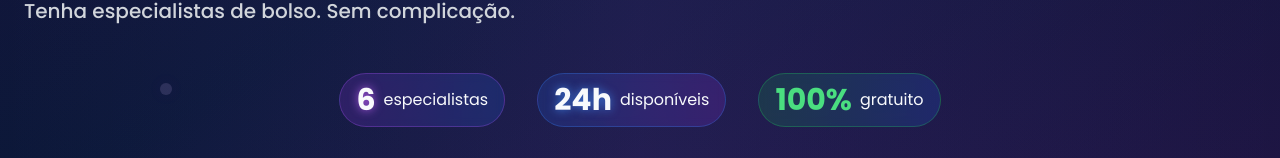
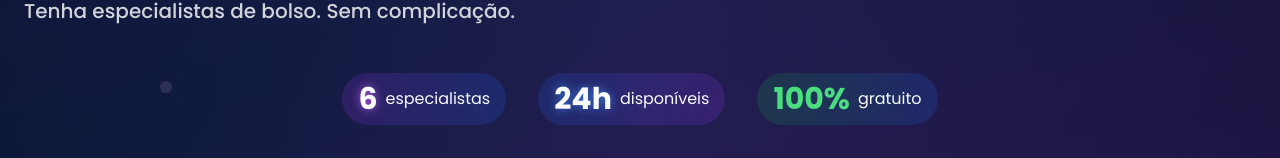
Before and after one commit to somosconsumidores/assistente-inteligente-pro, a React (Vite) app: page / in a window 1280 px wide. Shown: the part 642-800 px from the top of the page. Built offline with nearby package versions, Linux system fonts and the light colour scheme.

Commit message:
Remove borders
Remove borders from the selected elements.

```diff
--- a/src/components/Hero.tsx
+++ b/src/components/Hero.tsx
@@ -101,19 +101,19 @@ const Hero = () => {
         <div className="flex justify-center items-center pt-6 sm:pt-12">
           <div className="flex flex-row items-center gap-2 sm:gap-8 justify-center flex-wrap">
             {/* 6 Especialistas */}
-            <div className="flex flex-col sm:flex-row items-center gap-1 sm:gap-2 px-3 sm:px-4 py-2 rounded-full bg-gradient-to-r from-purple-600/20 to-blue-600/20 border border-purple-500/30 backdrop-blur-sm">
+            <div className="flex flex-col sm:flex-row items-center gap-1 sm:gap-2 px-3 sm:px-4 py-2 rounded-full bg-gradient-to-r from-purple-600/20 to-blue-600/20 backdrop-blur-sm">
               <span className="text-2xl sm:text-3xl font-bold text-neon">6</span>
               <span className="text-xs sm:text-base text-soft-white">especialistas</span>
             </div>
 
             {/* 24 Horas */}
-            <div className="flex flex-col sm:flex-row items-center gap-1 sm:gap-2 px-3 sm:px-4 py-2 rounded-full bg-gradient-to-r from-blue-600/20 to-purple-600/20 border border-blue-500/30 backdrop-blur-sm">
+            <div className="flex flex-col sm:flex-row items-center gap-1 sm:gap-2 px-3 sm:px-4 py-2 rounded-full bg-gradient-to-r from-blue-600/20 to-purple-600/20 backdrop-blur-sm">
               <span className="text-2xl sm:text-3xl font-bold text-neon-blue">24h</span>
               <span className="text-xs sm:text-base text-soft-white">disponíveis</span>
             </div>
 
             {/* 100% Gratuito */}
-            <div className="flex flex-col sm:flex-row items-center gap-1 sm:gap-2 px-3 sm:px-4 py-2 rounded-full bg-gradient-to-r from-green-600/20 to-blue-600/20 border border-green-500/30 backdrop-blur-sm">
+            <div className="flex flex-col sm:flex-row items-center gap-1 sm:gap-2 px-3 sm:px-4 py-2 rounded-full bg-gradient-to-r from-green-600/20 to-blue-600/20 backdrop-blur-sm">
               <span className="text-2xl sm:text-3xl font-bold text-green-400">100%</span>
               <span className="text-xs sm:text-base text-soft-white">gratuito</span>
             </div>
```
